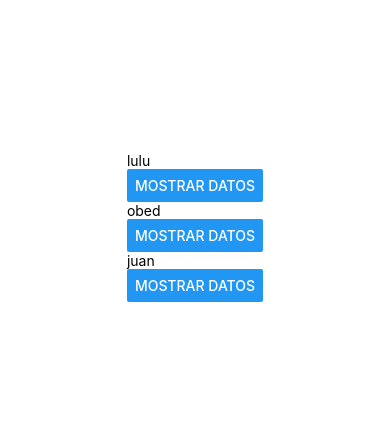
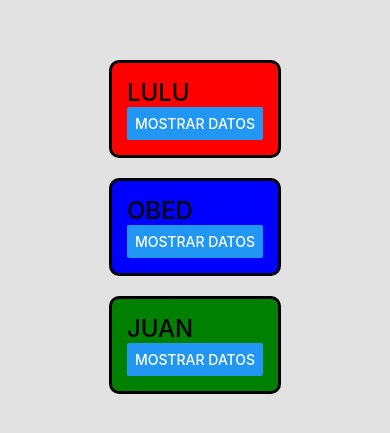
Before and after one commit to 125054556-cod/DAM221, a React Native app in the folder App2/: screen / in a window 390 px wide. Shown: the part 195-628 px from the top of the page. Built offline with nearby package versions, Linux system fonts and the light colour scheme.

Commit message:
AVANCE DE PRACTICA 8

```diff
--- a/App2/App.js
+++ b/App2/App.js
@@ -4,20 +4,36 @@ import {Perfil} from './Componentes/Perfil';
 export default function App() {
   return (
     <View style={styles.container}>
-      <Perfil nombre ="lulu" carrera="TID" materia="DAM" cuatri="4to"></Perfil>
-      <Perfil nombre ="obed" carrera="TID" materia="DAM" cuatri="4to"></Perfil>
-      <Perfil nombre ="juan" carrera="TID" materia="DAM" cuatri="4to"></Perfil>
+      <Perfil nombre ="lulu" carrera="TID" materia="DAM" cuatri="4to" style = {styles.color1}></Perfil>
+
+      <Perfil nombre ="obed" carrera="TID" materia="DAM" cuatri="4to" style = {styles.color2}></Perfil>
+      <Perfil nombre ="juan" carrera="TID" materia="DAM" cuatri="4to" style = {styles.color3}></Perfil>
+
 
       <StatusBar style="auto"></StatusBar>
     </View>
 
   );
 }
+//poner color a cada tarjeta
+
 const styles = StyleSheet.create({
   container: {
     flex: 1,
-    backgroundColor: '#fff',
+    backgroundColor: '#e2e2e2',
+    flexDirection:'columns' ,
     alignItems: 'center',
     justifyContent: 'center',
   },
+  color1:{
+    backgroundColor:'red'
+
+  },
+  color2:{
+    backgroundColor:'blue'
+  },
+  color3:{
+    backgroundColor:'green'
+  }
+
 });
--- a/App2/Componentes/Perfil.js
+++ b/App2/Componentes/Perfil.js
@@ -1,15 +1,15 @@
-import {Text, View,Button} from "react-native";
+import {Text, View,Button,StyleSheet} from "react-native";
 import {useState} from "react";
-export const Perfil = ({nombre, carrera, materia, cuatri}) => {
+export const Perfil = ({nombre, carrera, materia, cuatri, style}) => {
     const [mostrar,setMostrar] = useState(false);
     return(
-        <View>
-            <Text>{nombre}</Text>
+        <View style = {[estilos.tarjetas, style]}>
+            <Text style = {estilos.nombre} >{nombre}</Text>
             {mostrar &&
             <>
-            <Text>{carrera}</Text>
-            <Text>{materia}</Text>
-            <Text>{cuatri}</Text>
+            <Text style = {estilos.carrera}>{carrera}</Text>
+            <Text style = {estilos.otrotexto}>{materia}</Text>
+            <Text style = {estilos.otrotexto}>{cuatri}</Text>
             </>
 
             }
@@ -17,3 +17,29 @@ export const Perfil = ({nombre, carrera, materia, cuatri}) => {
         </View>
     );
 };
+const estilos = StyleSheet.create({
+    nombre:{
+        fontSize:24,
+        fontWeight:500,
+        textTransform:'uppercase'
+    },
+    carrera:{
+        fontSize:20,
+        color: 'red',
+        fontFamily: 'Roboto',
+    },
+    otrotexto:{
+        fontSize:18,
+        color: 'green',
+        fontFamily: 'Courier',
+        fontStyle:'italic'
+    },
+    tarjetas:{
+        borderWidth: 3,
+        borderRadius: 10,
+        padding: 15 ,
+        margin: 10 ,
+    },
+
+
+});
```
